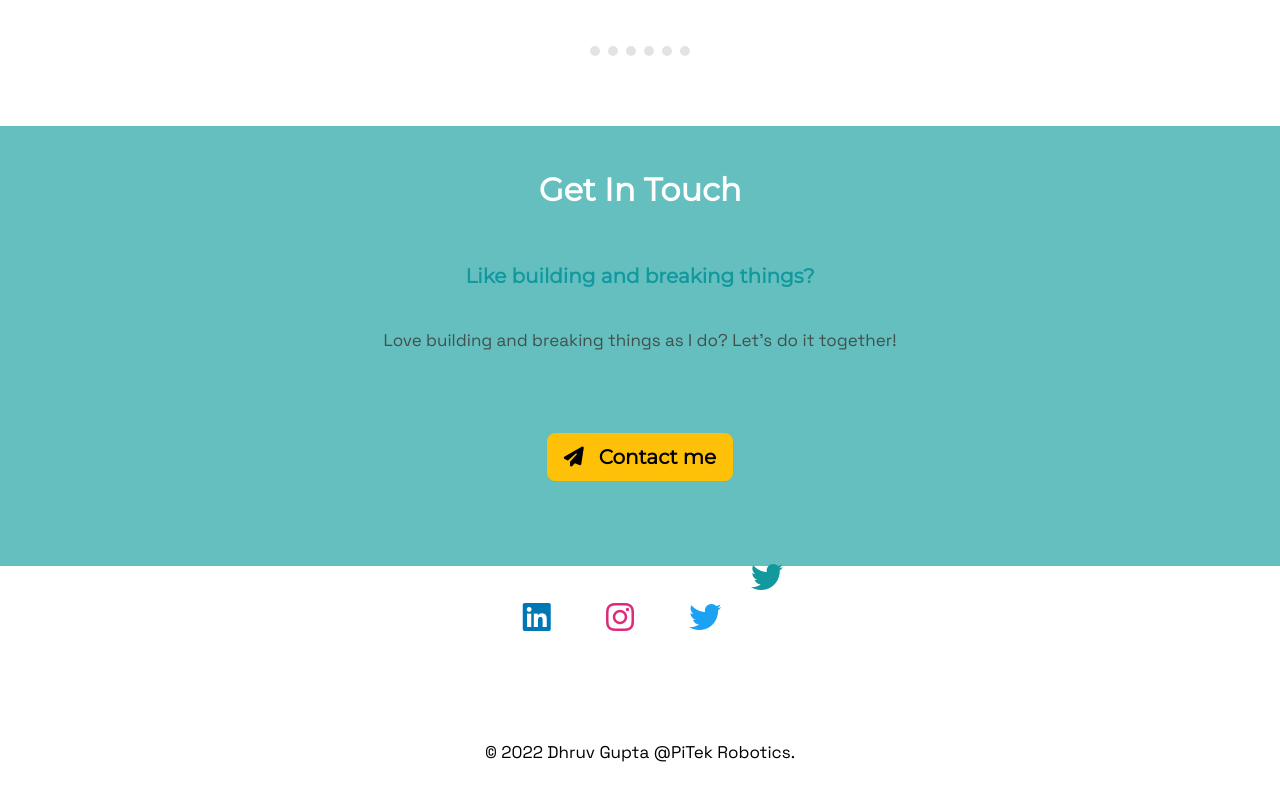
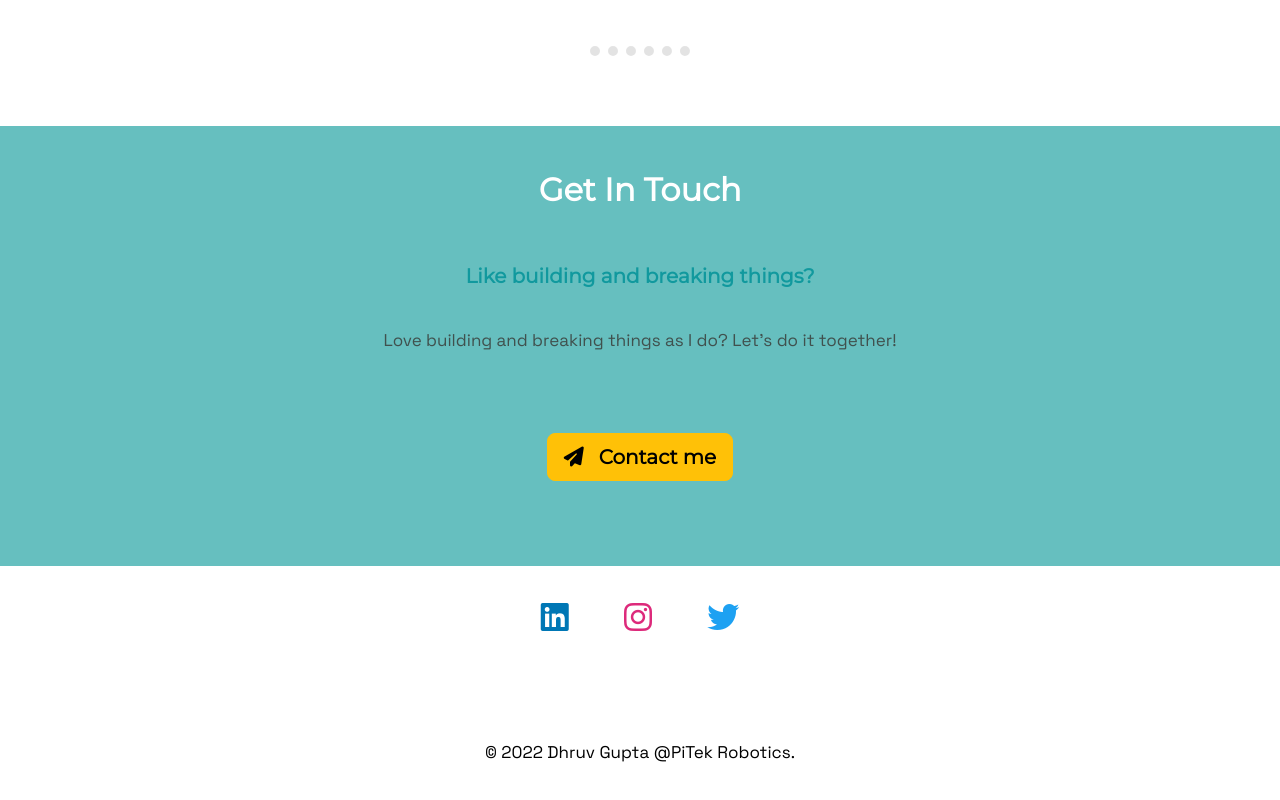
Before and after one commit to gitter367/cv_new, a plain HTML site: page index.html in a window 1280 px wide. Shown: the part 2428-3228 px from the top of the page. Drawn offline with nearby package versions, Linux system fonts and the light colour scheme.

Commit message:
Add files via upload

```diff
--- a/index.html
+++ b/index.html
@@ -71,7 +71,6 @@
             <a class="footer-link1" href="https://www.linkedin.com/in/dhruv-gupta-973b4b221/"><i class="fa-brands fa-linkedin fa-2xl"></i></a>
             <a class="footer-link2" href="https://www.instagram.com/pitek.robotics/"><i class="fa-brands fa-instagram fa-2xl"></i></a>
             <a class="footer-link3" href="https://twitter.com/MasterT13574825"><i class="fa-brands fa-twitter fa-2xl"></i></a>
-            <a class="footer-link4" href="https://twitter.com/MasterT13574825"><i class="fa-brands fa-twitter fa-2xl"></i></a>
             <p class="copyright">© 2022 Dhruv Gupta @PiTek Robotics.</p>
         </div>
     </body>
```
